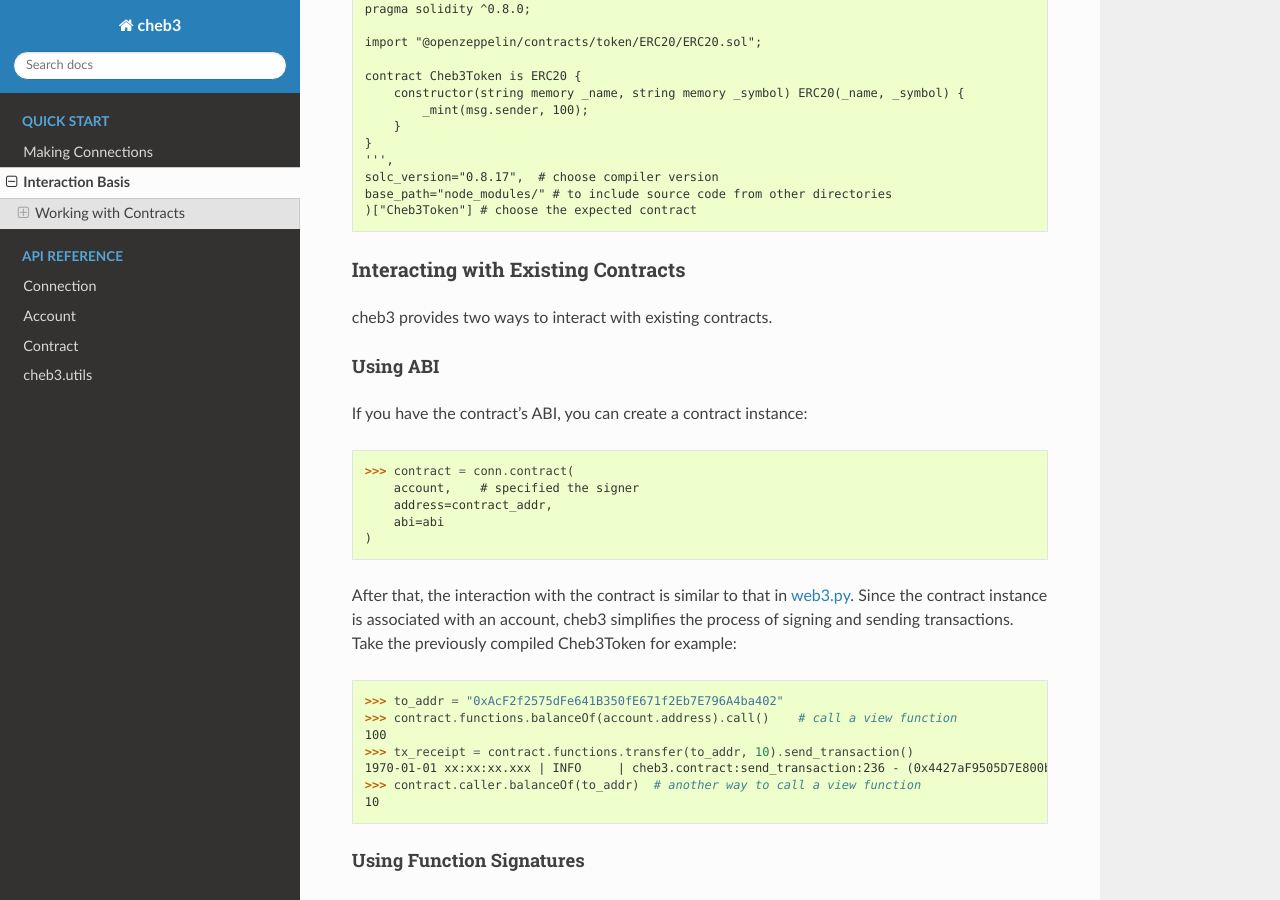
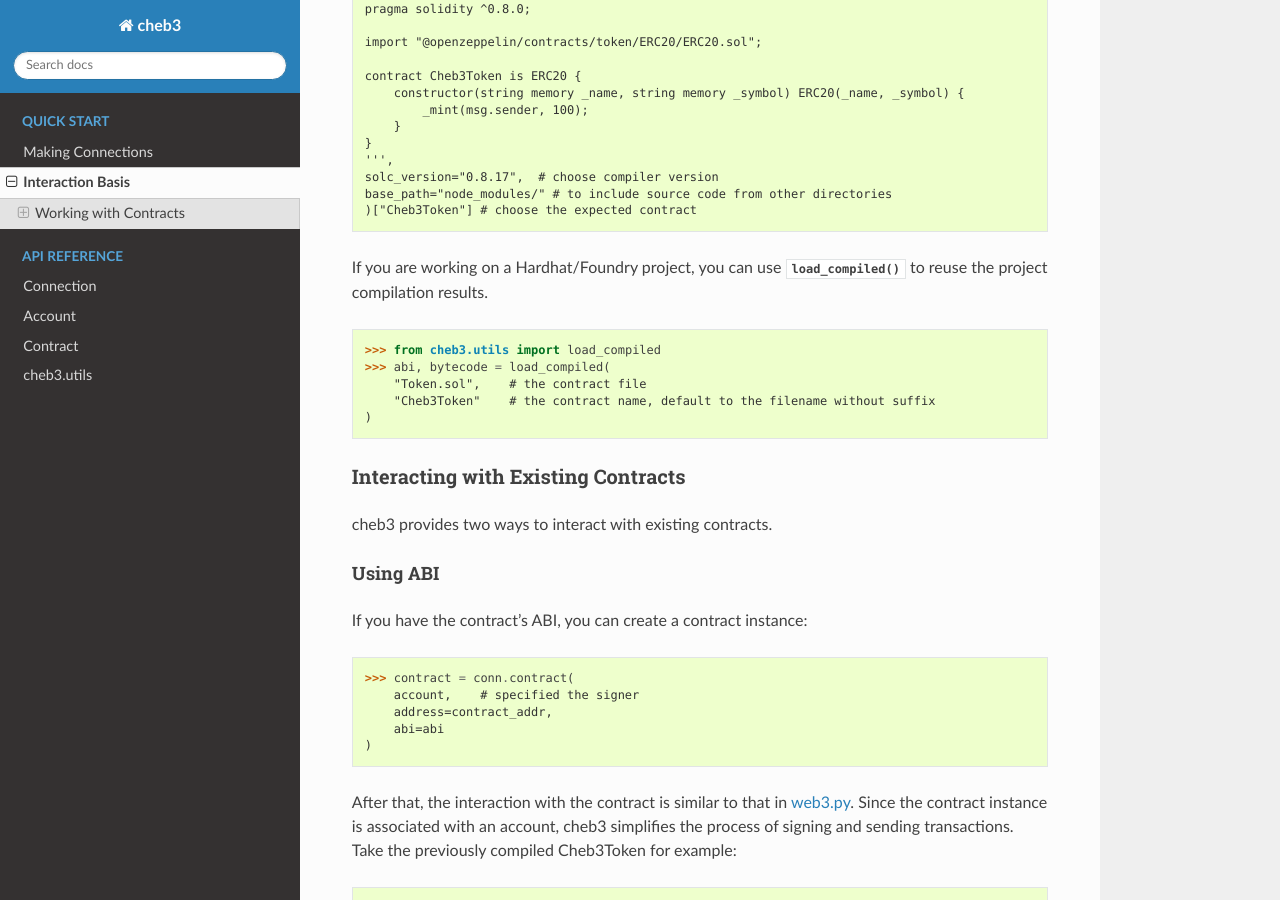
Before and after one commit to YanhuiJessica/cheb3, a Sphinx documentation site: the page built from docs/interaction_basis.rst, in a window 1280 px wide and 900 px high, scrolled down 581 px. Built offline with Sphinx 7.4.7 and the Read the Docs theme 2.0.0, drawn with Linux system fonts in a browser that asks for light colours.

Commit message:
add `load_compiled()`

```diff
--- a/docs/interaction_basis.rst
+++ b/docs/interaction_basis.rst
@@ -36,6 +36,16 @@
     solc_version="0.8.17",  # choose compiler version
     base_path="node_modules/" # to include source code from other directories
     )["Cheb3Token"] # choose the expected contract
+
+If you are working on a Hardhat/Foundry project, you can use :meth:`~cheb3.utils.load_compiled` to reuse the project compilation results.
+
+.. code-block:: python
+
+    >>> from cheb3.utils import load_compiled
+    >>> abi, bytecode = load_compiled(
+        "Token.sol",    # the contract file
+        "Cheb3Token"    # the contract name, default to the filename without suffix
+    )
 
 Interacting with Existing Contracts
 ~~~~~~~~~~~~~~~~~~~~~~~~~~~~~~~~~~~
```
